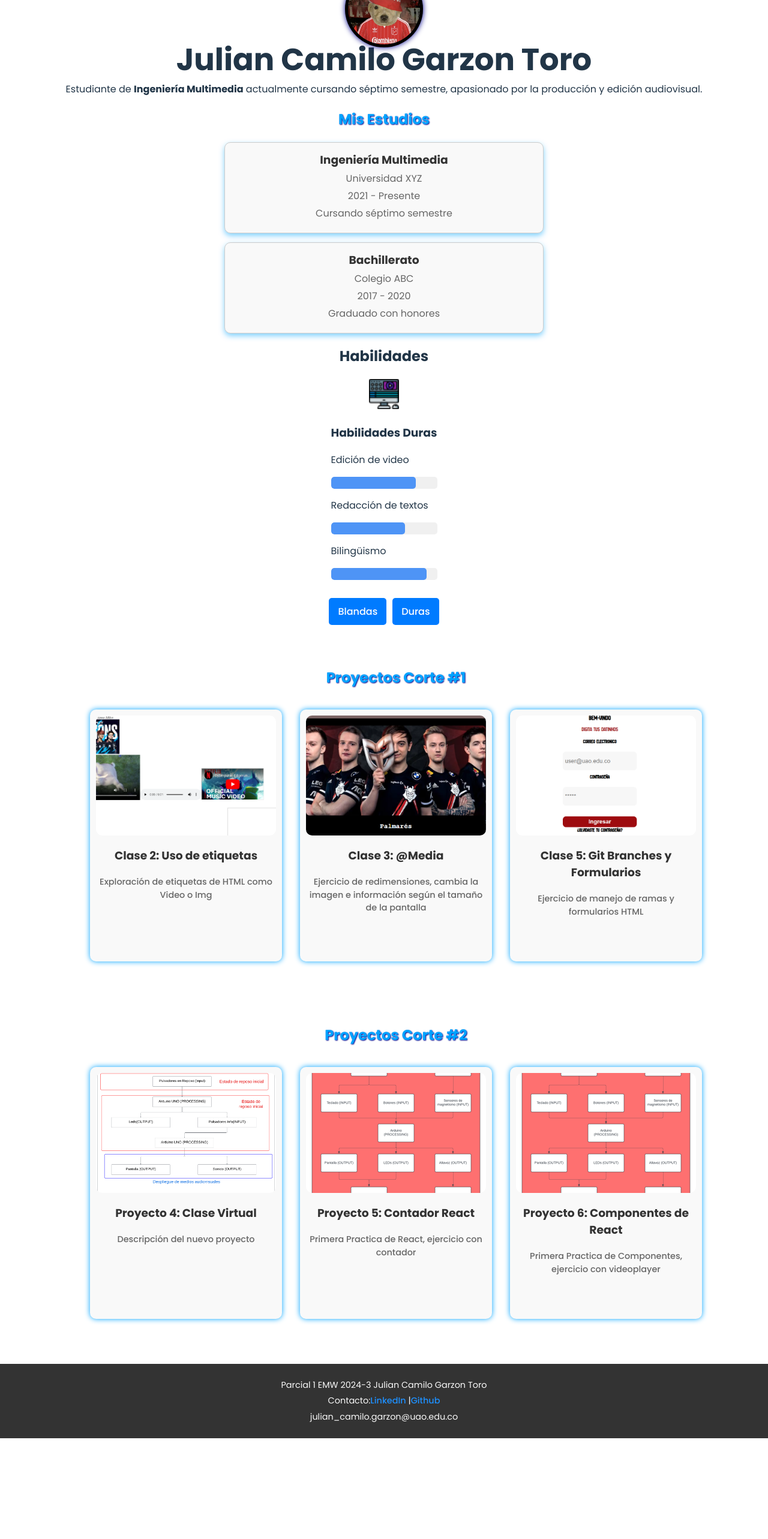
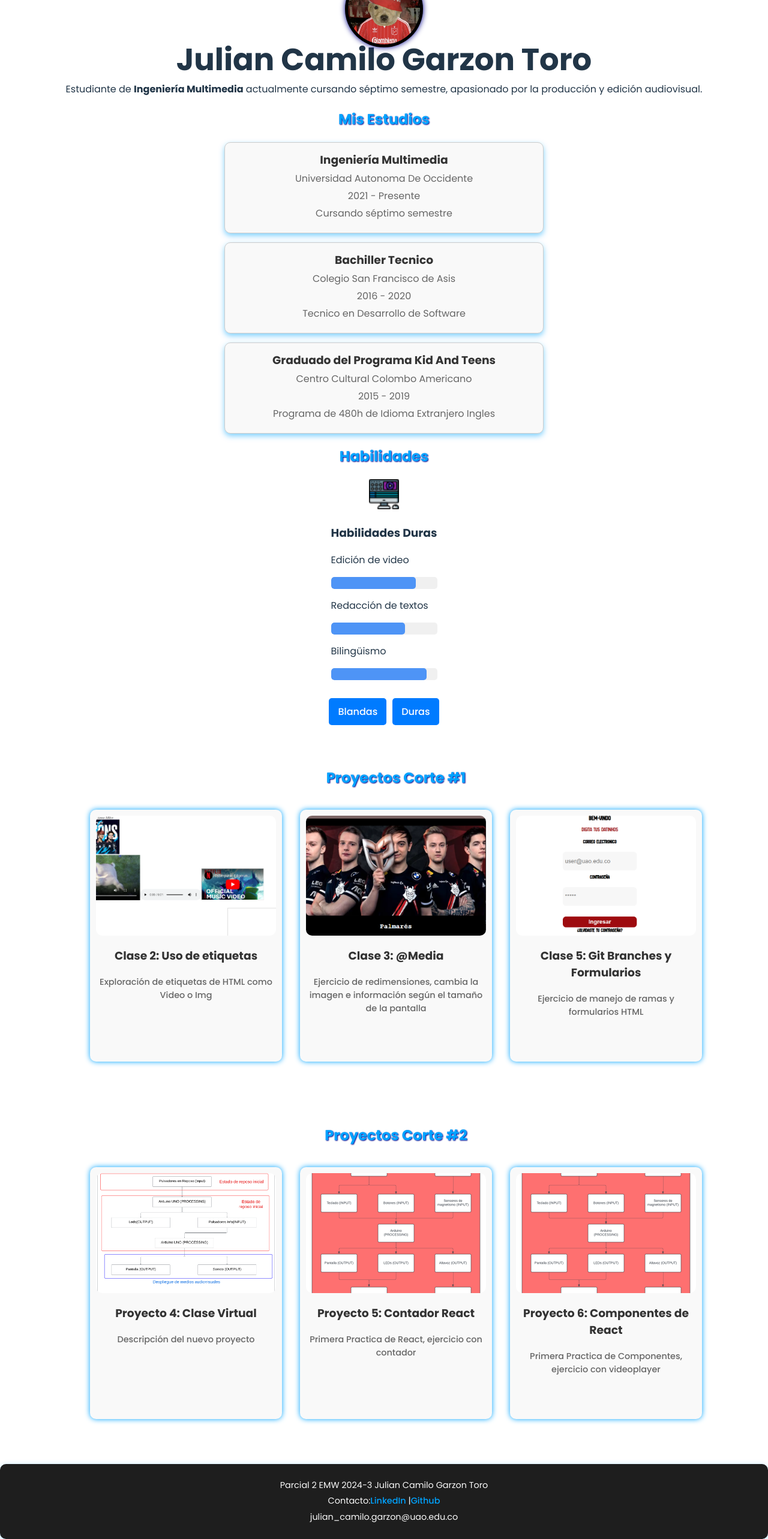
Before and after one commit to JcGarzon/ParcialReact_JCGT, a React (Vite) app: page / in a window 1280 px wide. Shown: the part 228-2794 px from the top of the page at 60% size. Before the commit the page ends 2626 px from the top, so only its background shows below. Built offline with nearby package versions, Linux system fonts and the light colour scheme.

Commit message:
Mejorado los estilos del footer

```diff
--- a/src/App.css
+++ b/src/App.css
@@ -72,6 +72,13 @@ body {
 .Habilidades {
   text-align: center;
   margin: 20px;
+}
+
+.Habilidades h2{
+  color: #00A3FF; /* Color que coincide con tu esquema de colores */
+  text-shadow: 1px 1px 2px darkblue; /* Sombra para el título */
+  margin-bottom: 20px; /* Espaciado inferior */
+
 }
 
 .slider {
@@ -237,12 +244,18 @@ body {
 
 /* Footer */
 footer {
-    background-color: #333;
+  background-color: #1e1e1e; /* Cambia a un gris más oscuro para mayor contraste */
   color: #f9f9f9;
   text-align: center;
   padding: 20px;
   margin-top: 40px;
   font-size: 0.9em;
+  box-shadow: 0px 2px 10px rgba(0, 163, 255, 0.3); /* Sombra azul clara */
+  border-radius: 10px; /* Bordes redondeados */
+  width: auto; /* Ancho del footer */
+  max-width: auto; /* Máximo ancho para mayor control */
+  margin-left: auto; /* Centramos el footer horizontalmente */
+  margin-right: auto; /* Centramos el footer horizontalmente */
 }
 
 footer p {
@@ -250,10 +263,11 @@ footer p {
 }
 
 footer a {
-    color: #1e90ff;
+  color: #00A3FF; /* Color azul que coincide con tu diseño */
   text-decoration: none;
 }
 
 footer a:hover {
   text-decoration: underline;
+  color: #007bff; /* Cambia a un azul más claro al pasar el mouse */
 }
--- a/src/App.jsx
+++ b/src/App.jsx
@@ -66,7 +66,7 @@ function App() {
         <Proyectos proyectos={proyectos2} nombre="Proyectos Corte #2" />
       </main>
       <footer>
-        <p>Parcial 1 EMW 2024-3 Julian Camilo Garzon Toro</p>
+        <p>Parcial 2 EMW 2024-3 Julian Camilo Garzon Toro</p>
         <p>Contacto:
           <a href="https://www.linkedin.com/in/julian-camilo-garzon-toro-346949302/" target="_blank" rel="noopener noreferrer">LinkedIn</a> |
           <a href="https://github.com/JcGarzon" target="_blank" rel="noopener noreferrer">Github</a>
@@ -77,4 +77,6 @@ function App() {
   );
 }
 
+
+
 export default App;
--- a/src/Componentes/Estudios.jsx
+++ b/src/Componentes/Estudios.jsx
@@ -3,16 +3,22 @@ import React from 'react';
 // Datos de ejemplo sobre tus estudios
 const estudios = [
   {
-    institucion: 'Universidad XYZ',
+    institucion: 'Universidad Autonoma De Occidente',
     titulo: 'Ingeniería Multimedia',
     año: '2021 - Presente',
     detalles: 'Cursando séptimo semestre',
   },
   {
-    institucion: 'Colegio ABC',
-    titulo: 'Bachillerato',
-    año: '2017 - 2020',
-    detalles: 'Graduado con honores',
+    institucion: 'Colegio San Francisco de Asis',
+    titulo: 'Bachiller Tecnico',
+    año: '2016 - 2020',
+    detalles: 'Tecnico en Desarrollo de Software',
+  },
+  {
+    institucion: 'Centro Cultural Colombo Americano',
+    titulo: 'Graduado del Programa Kid And Teens',
+    año: '2015 - 2019',
+    detalles: 'Programa de 480h de Idioma Extranjero Ingles',
   },
   // Agrega más estudios según sea necesario
 ];
```
Lines whose indentation alone changed are shown as unchanged.
